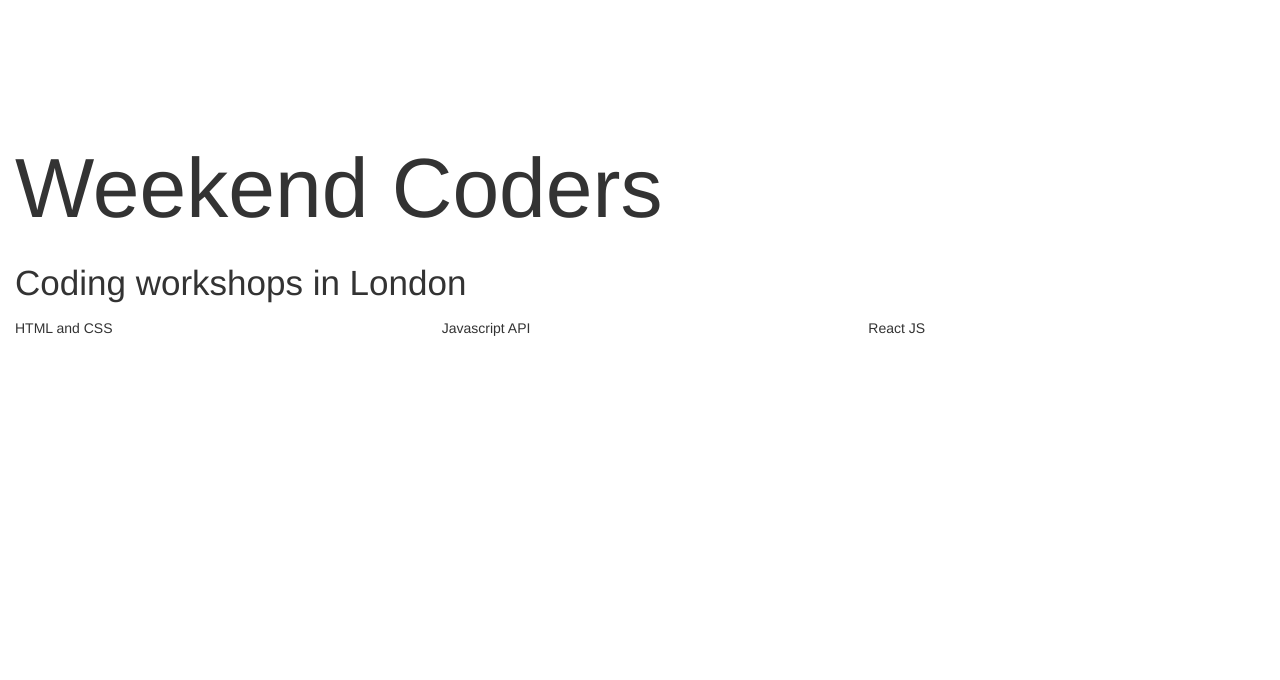
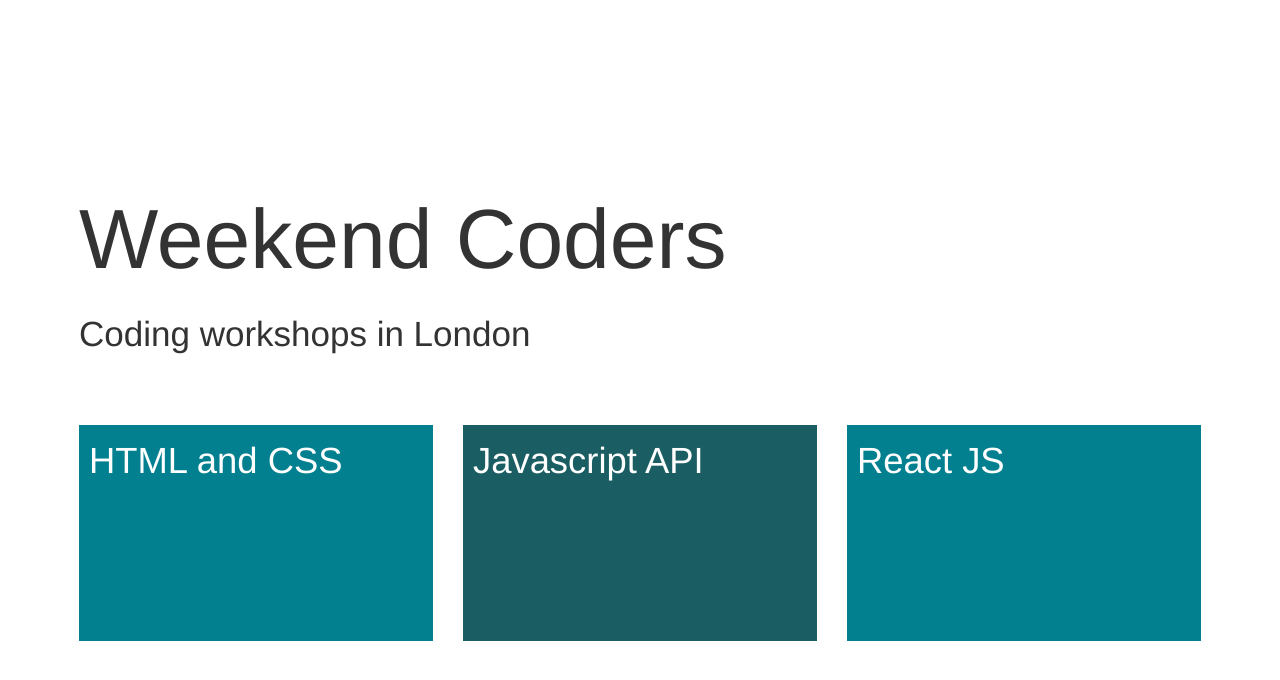
Before and after one commit to RachBLondon/static-site, a plain HTML site: page index.html in a window 1280 px wide. Drawn offline with nearby package versions, Linux system fonts and the light colour scheme.

Commit message:
course boxes added

```diff
--- a/index.html
+++ b/index.html
@@ -19,15 +19,17 @@
   <div>
     <p class="description">Coding workshops in London</p>
   </div>
+  <div class="class-list">
     <div class="row ">
       <div class="col-sm-4">
-      <p>HTML and CSS</p>
+        <p class="turquoise">HTML and CSS</p>
       </div>
       <div class="col-sm-4">
-      Javascript API
+        <p class="green">Javascript API</p>
       </div>
       <div class="col-sm-4">
-      React JS
+        <p class="turquoise">React JS</p>
+      </div>
     </div>
   </div>
 </main>
--- a/script.js
+++ b/script.js
@@ -50,4 +50,8 @@ terminal();
 
 setTimeout(function(){
   document.getElementsByClassName('description')[0].classList.add("showy")
-}, 1000)
+}, 750)
+
+setTimeout(function(){
+  document.getElementsByClassName('class-list')[0].classList.add("showy")
+}, 1300)
--- a/style.css
+++ b/style.css
@@ -29,11 +29,51 @@ main {
 }
 
 .showy {
-  opacity: 1;
+  opacity: 1 !important;
   transition: all 2s ease-in 1s;
 }
 
+.class-list {
+  opacity: 0;
+}
 
+.class-list .col-sm-4 {
+  height: 30vh;
+}
+
+.class-list p {
+  height: 90%;
+  padding: 10;
+  font-size: 2.6em;
+  color: white;
+}
+
+
+.green {
+  background: #1A5E63;
+  transition: all 0.3s ease-in;
+}
+.turquoise {
+  background: #028090;
+  transition: all 0.3s ease-in;
+}
+
+.green:hover {
+  background: #D6B83D;
+}
+.turquoise:hover {
+  background: #D6B83D;
+}
+
+@media (min-width: 600px) {
+  body{
+    padding: 5%;
+  }
+
+  .class-list {
+    padding-top: 5%;
+  }
+}
 
 @media (max-width: 600px) {
   .heading {
```
Lines whose indentation alone changed are shown as unchanged.
